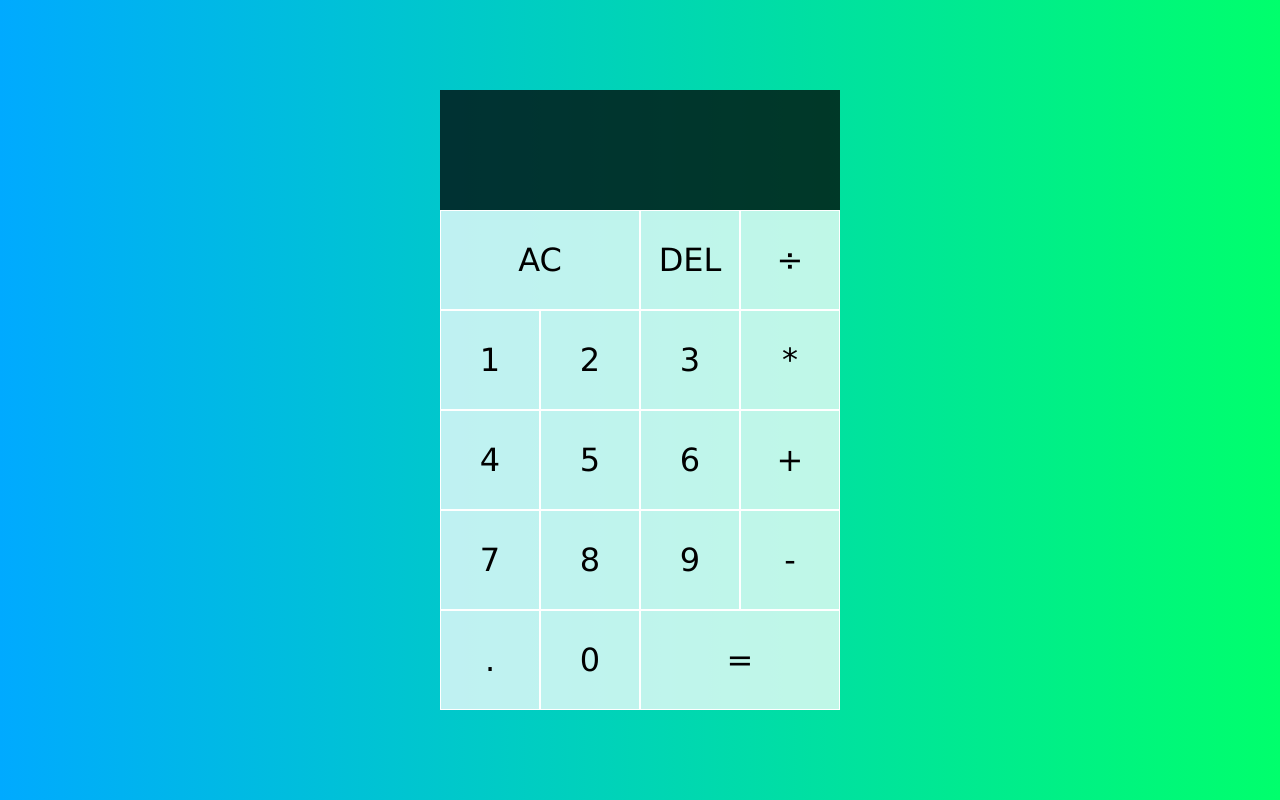
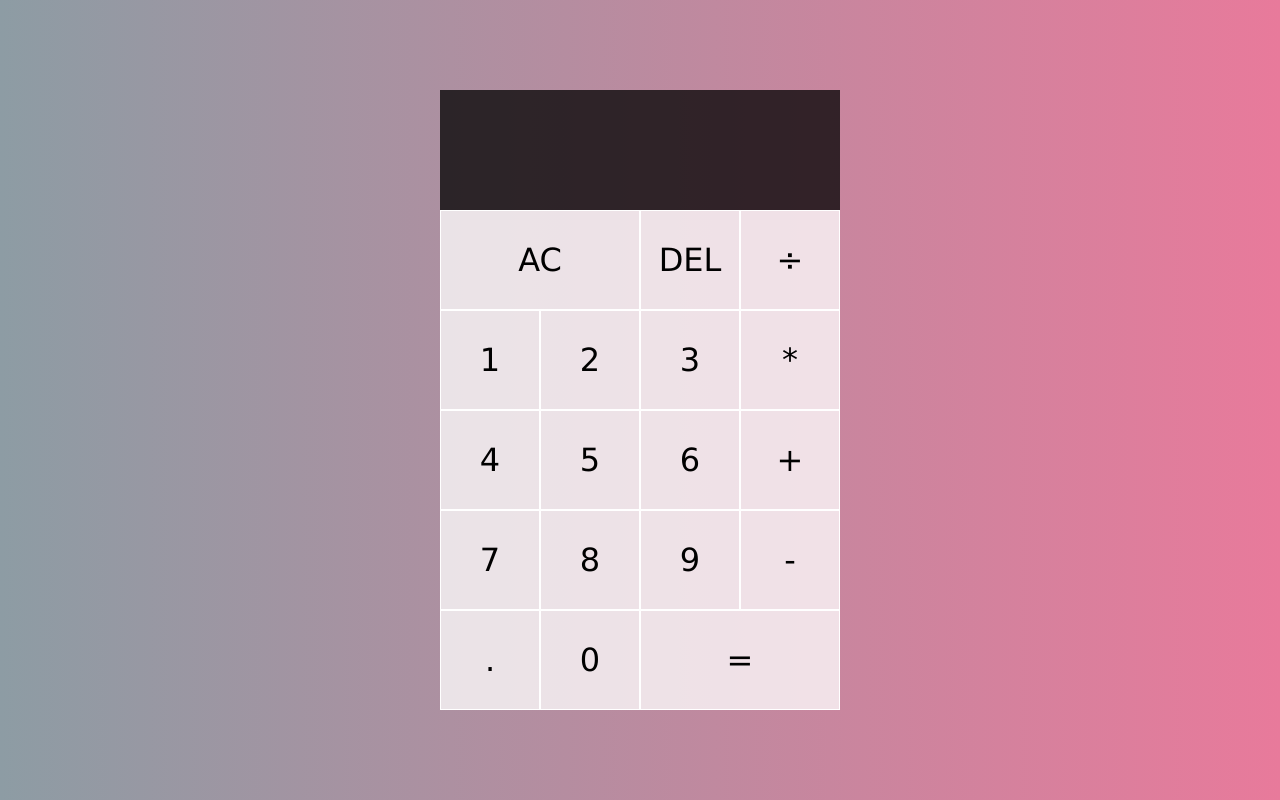
Before and after one commit to manisha24github/Calculator, a plain HTML site: page index.html in a window 1280 px wide. Drawn offline with Linux system fonts and the light colour scheme.

Commit message:
background color change.

```diff
--- a/styles.css
+++ b/styles.css
@@ -7,7 +7,7 @@
 body {
     padding: 0;
     margin: 0;
-    background: linear-gradient(to right,#00AAFF,#00FF6C);
+    background: linear-gradient(to right,#8d9ca4,#e87a9b);
 
 }
 
```
